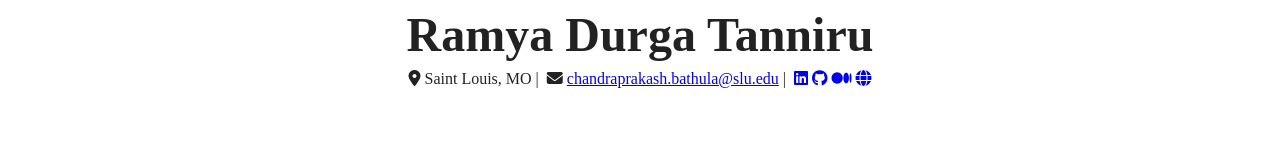
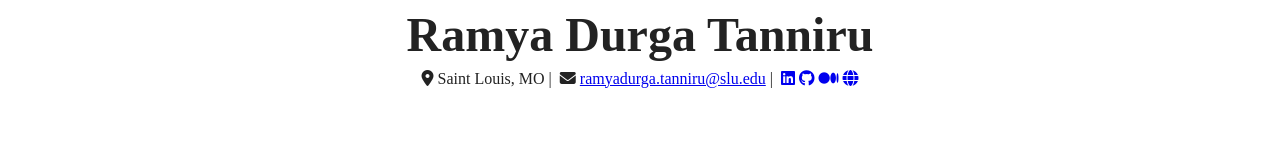
Before and after one commit to rtanniru/ads-rd, a plain HTML site: page index.html in a window 1280 px wide. Shown: the part 284-444 px from the top of the page. Drawn offline with nearby package versions, Linux system fonts and the light colour scheme; a small style sheet from the web is missing.

Commit message:
Update email id

```diff
--- a/index.html
+++ b/index.html
@@ -51,8 +51,8 @@
       <p class="contact-line">
         <i class="fas fa-map-marker-alt"></i> Saint Louis, MO |
         <i class="fas fa-envelope"></i>
-        <a href="mailto:chandraprakash.bathula@slu.edu"
-          >chandraprakash.bathula@slu.edu</a
+        <a href="mailto:ramyadurga.tanniru@slu.edu"
+          >ramyadurga.tanniru@slu.edu</a
         > |
         <a href="#" target="_blank"><i class="fab fa-linkedin"></i></a>
         <a href="#" target="_blank"><i class="fab fa-github"></i></a>
```
